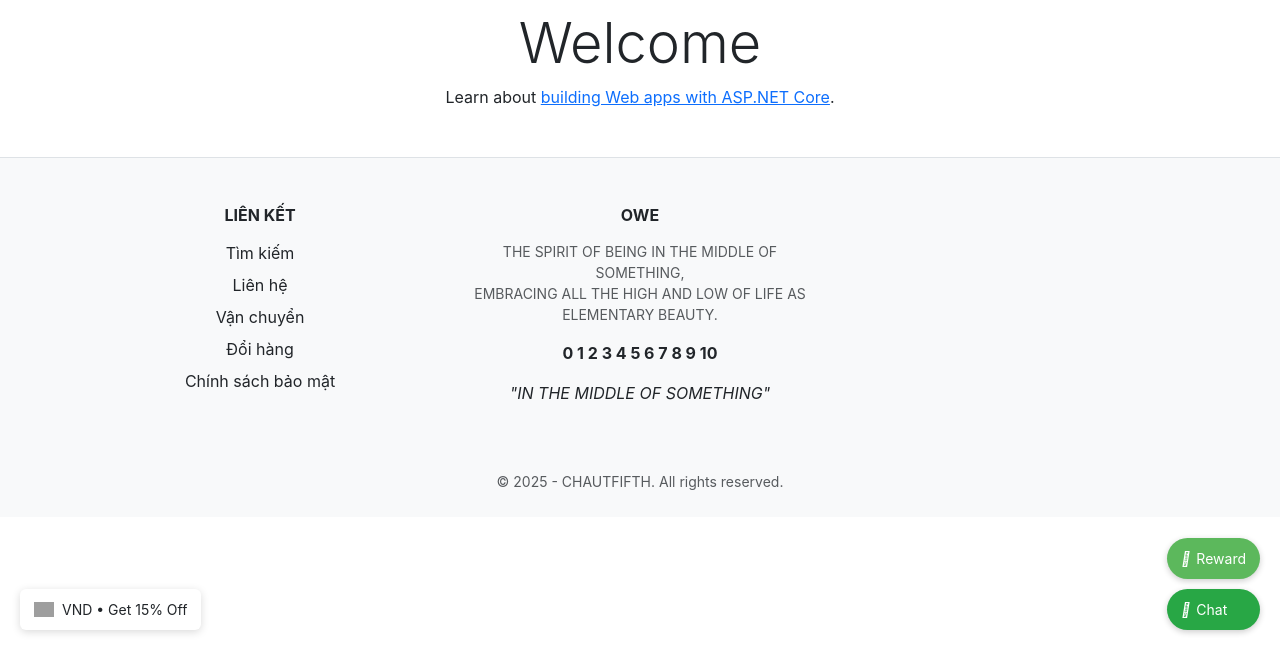
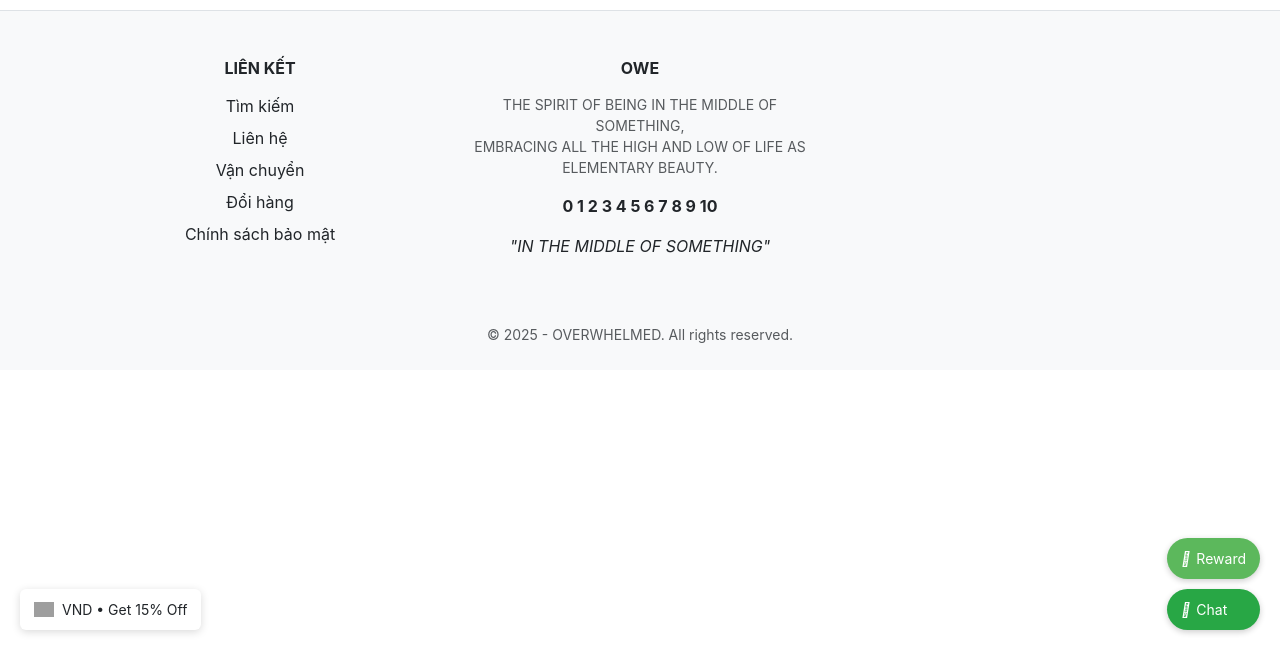
Before and after one commit to KimLon-hcm/DT07_CNPM_CHQA, an ASP.NET Core app: page / in a window 1280 px wide. Shown: the part 150-800 px from the top of the page. Run offline with ASP.NET Core 8, Linux system fonts and the light colour scheme; some libraries are stand-ins or nearby versions; grey boxes are pictures that could not be loaded.

Commit message:
delete ASP title, change footer

```diff
--- a/CuaHangQuanAo/DT07_CuaHangQuanAo/Views/Home/Index.cshtml
+++ b/CuaHangQuanAo/DT07_CuaHangQuanAo/Views/Home/Index.cshtml
@@ -1,8 +1,3 @@
 @{
     ViewData["Title"] = "Home Page";
 }
-
-<div class="text-center">
-    <h1 class="display-4">Welcome</h1>
-    <p>Learn about <a href="https://learn.microsoft.com/aspnet/core">building Web apps with ASP.NET Core</a>.</p>
-</div>
--- a/CuaHangQuanAo/DT07_CuaHangQuanAo/Views/Shared/_Layout.cshtml
+++ b/CuaHangQuanAo/DT07_CuaHangQuanAo/Views/Shared/_Layout.cshtml
@@ -214,7 +214,7 @@
 
             <div class="row mt-4">
                 <div class="col text-center">
-                    <small class="text-muted">© 2025 - CHAUTFIFTH. All rights reserved.</small>
+                    <small class="text-muted">© 2025 - OVERWHELMED. All rights reserved.</small>
                 </div>
             </div>
         </div>
```
